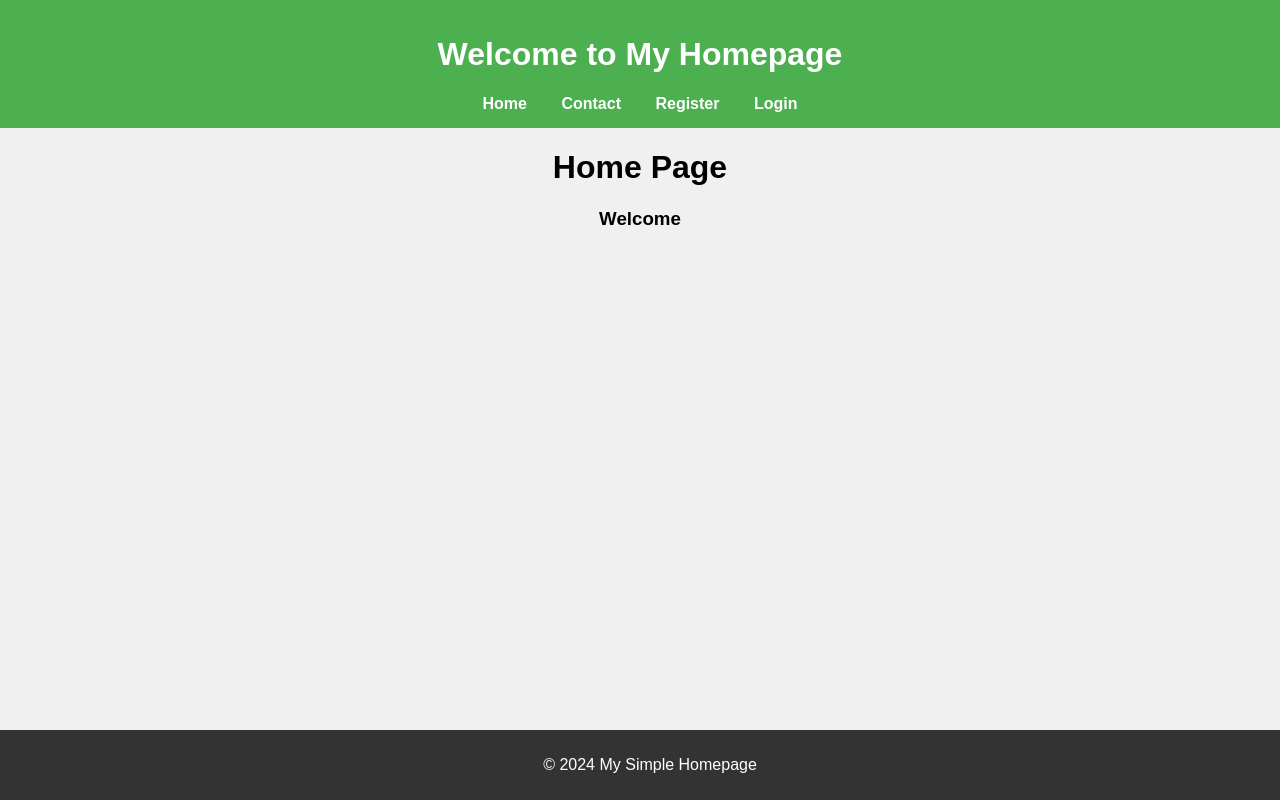
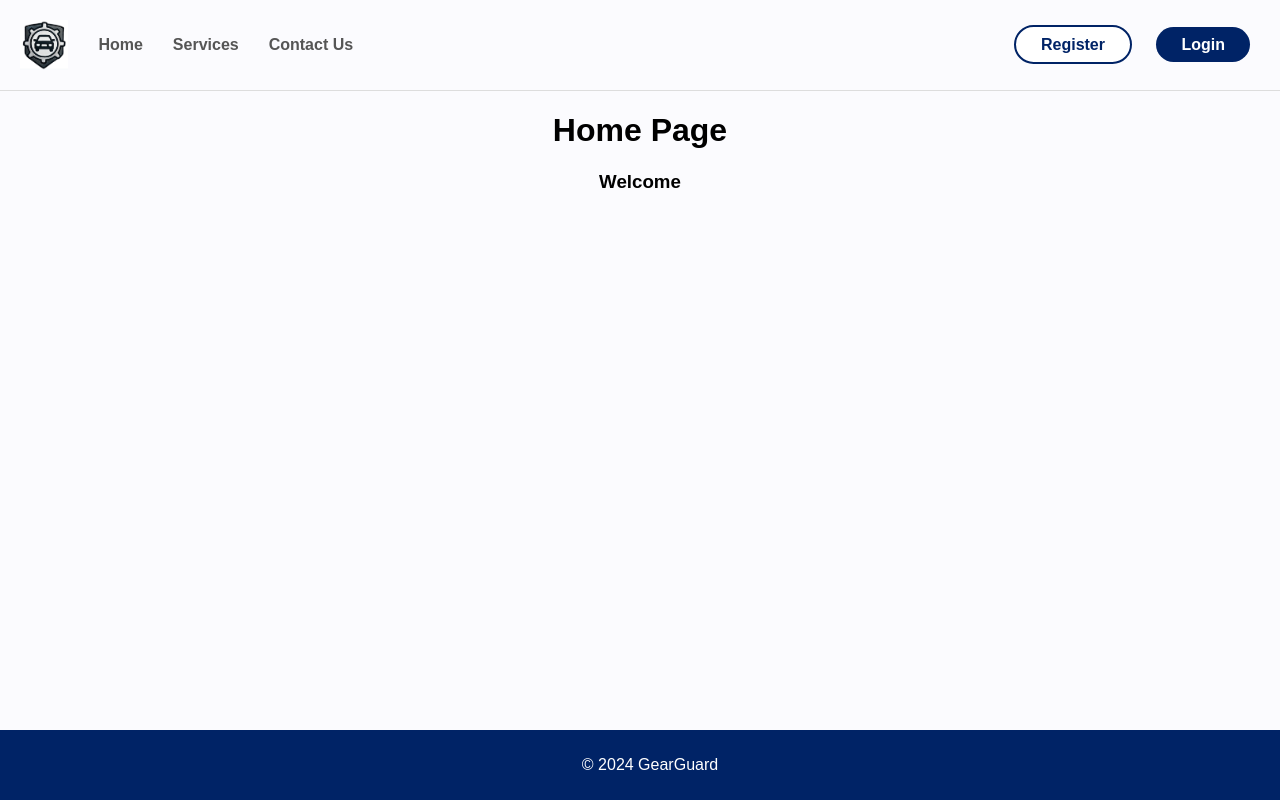
Before and after one commit to GearGuard/GearGuard, a PHP site: page / in a window 1280 px wide. Run offline with PHP 8.4, Linux system fonts and the light colour scheme; data that the repository does not hold is empty.

Commit message:
navbar updated

```diff
--- a/views/layouts/main.php
+++ b/views/layouts/main.php
@@ -1,15 +1,3 @@
-<?php
-?>
-
-<?php
-
-use app\core\Application;
-
-
-
-
-?>
-
 <!DOCTYPE html>
 <html lang="en">
 
@@ -20,31 +8,86 @@ use app\core\Application;
     <style>
         body {
             font-family: Arial, sans-serif;
-            background-color: #f0f0f0;
+            background-color: #fbfbfe;
             margin: 0;
             padding: 0;
             text-align: center;
         }
 
         header {
-            background-color: #4CAF50;
-            color: white;
-            padding: 15px;
+            background-color: #fbfbfe;
+            padding: 20px;
+            border-bottom: 1px solid #ddd;
         }
 
-        nav a {
-            margin: 0 15px;
+        nav {
+            display: flex;
+            justify-content: space-between;
+            align-items: center;
+        }
+
+        .logo {
+            display: flex;
+            align-items: center;
+            gap: 10px;
+        }
+
+        .logo img {
+            height: 50px;
+            width: auto;
+        }
+
+        .nav-links {
+            display: flex;
+            gap: 30px;
+            margin-left: 20px;
+        }
+
+        .nav-links a {
             text-decoration: none;
-            color: white;
+            color: #555;
             font-weight: bold;
         }
 
-        section {
-            padding: 20px;
+        .nav-links a:hover {
+            color: #333;
+        }
+
+        .login-button {
+            background-color: #002366;
+            color: white;
+            border: none;
+            padding: 9px 25px;
+            border-radius: 20px;
+            text-decoration: none;
+            font-weight: bold;
+            margin-right: 10px;
+        }
+
+        .login-button:hover {
+            background-color: #fff;
+            color: #002366;
+            border: 2px solid #002366;
+        }
+
+        .register-button {
+            background-color: #fff;
+            color: #002366;
+            border: 2px solid #002366;
+            padding: 9px 25px;
+            border-radius: 20px;
+            text-decoration: none;
+            font-weight: bold;
+            margin-right: 20px;
+        }
+
+        .register-button:hover {
+            background-color: #002366;
+            color: #fff;
         }
 
         footer {
-            background-color: #333;
+            background-color: #002366;
             color: white;
             padding: 10px;
             position: fixed;
@@ -62,11 +105,8 @@ use app\core\Application;
 
         .alert-success {
             color: #0f5132;
-            /* Dark green text */
             background-color: #d1e7dd;
-            /* Light green background */
             border-color: #badbcc;
-            /* Green border */
         }
     </style>
 </head>
@@ -74,18 +114,19 @@ use app\core\Application;
 <body>
 
     <header>
-        <h1>Welcome to My Homepage</h1>
         <nav>
-            <a href="/">Home</a>
-            <a href="/contact">Contact</a>
-
-            <?php if (Application::isGuest()): ?>
-                <a href="/register">Register</a>
-                <a href="/login">Login</a>
-            <?php else: ?>
-                <a href="/profile">Profile</a>
-                <a href="/logout">Welcome <?php echo Application::$app->user->getDisplayName()?>(Logout)</a>
-            <?php endif; ?>
+            <div class="logo">
+                <img src="/assets/logo.png" alt="Logo">
+                <div class="nav-links">
+                    <a href="/">Home</a>
+                    <a href="/service">Services</a>
+                    <a href="/contact">Contact Us</a>
+                </div>
+            </div>
+            <div>
+                <a href="/register" class="register-button">Register</a>
+                <a href="/login" class="login-button">Login</a>
+            </div>
         </nav>
     </header>
 
@@ -99,7 +140,7 @@ use app\core\Application;
     </div>
 
     <footer>
-        <p>&copy; 2024 My Simple Homepage</p>
+        <p>&copy; 2024 GearGuard</p>
     </footer>
 
 </body>
```
Also changed, not shown: public/assets/logo.png (added).
